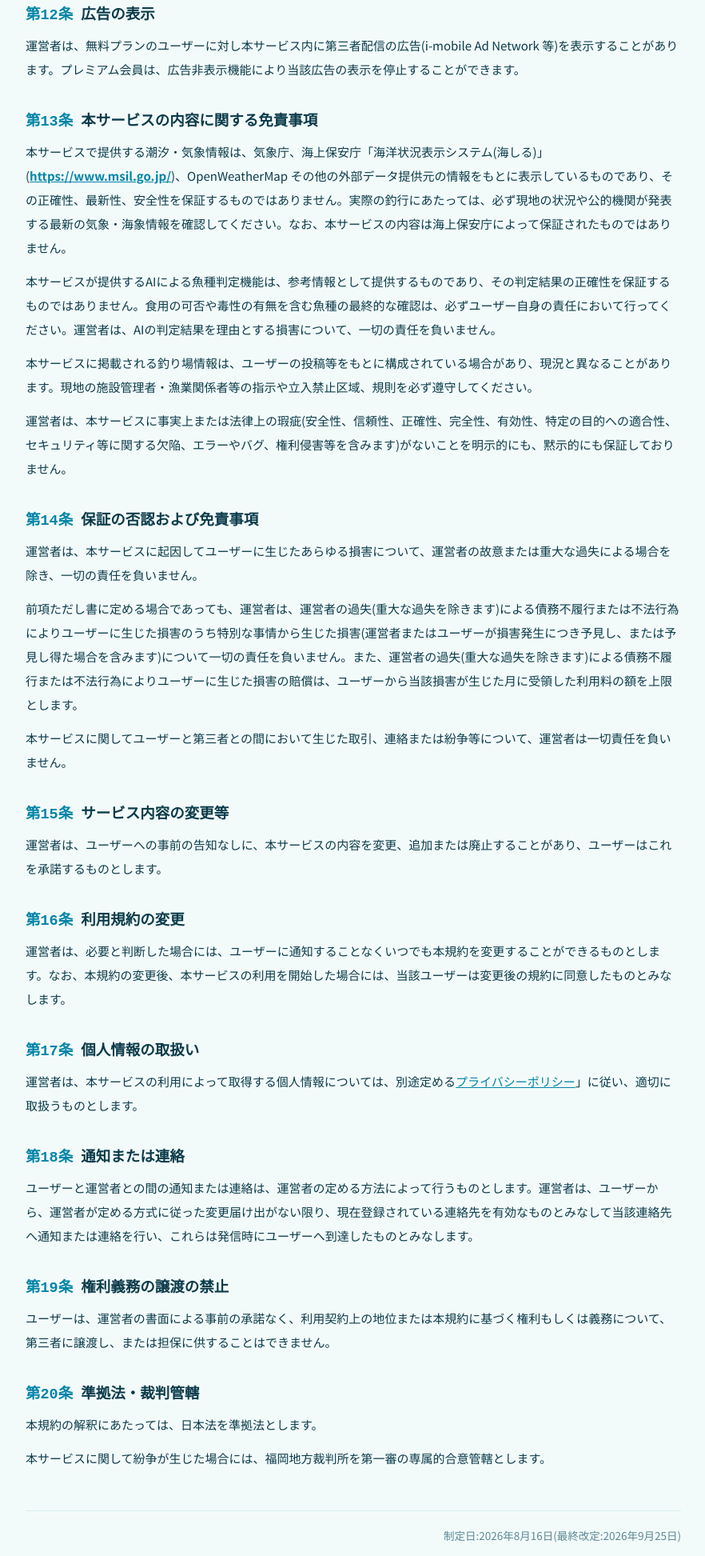
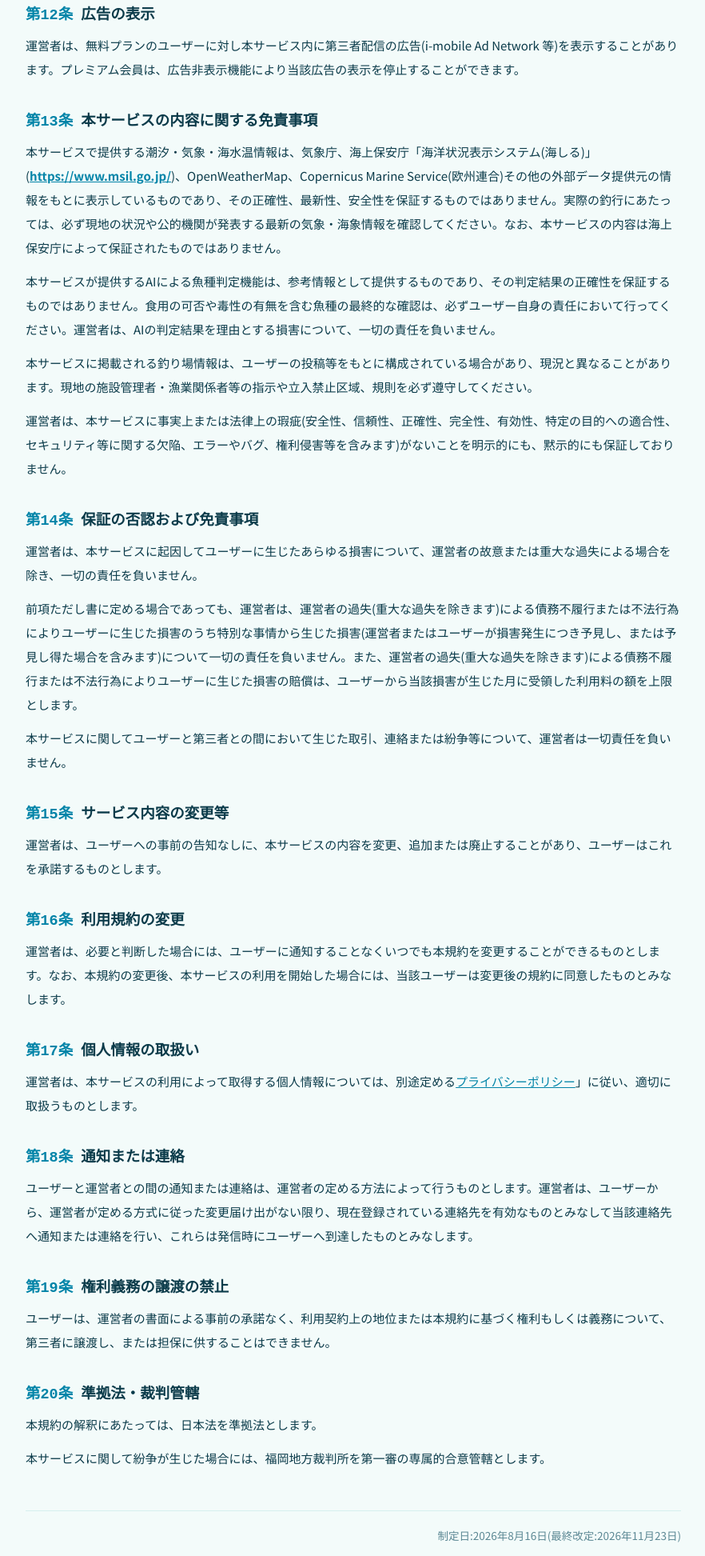
Before and after one commit to NexioLaVs/NexioLaVs.github.io, a plain HTML site: page tsurimint/terms.html in a window 1280 px wide. Shown: the part 3895-5840 px from the top of the page at 80% size, without its empty margins (198-1080 px from the left). Drawn offline with Linux system fonts and the light colour scheme; a web font is replaced by a local one.

Commit message:
海水温機能の追加に伴い、利用規約・プライバシーポリシーにCopernicus Marine Serviceを明記
プライバシーポリシー第6条の外部サービス一覧、および利用規約第13条の免責事項に、
気象庁・海しる・OpenWeatherMapと同様の扱いでCopernicus Marine Service(欧州連合)を追加。

Co-Authored-By: Claude Sonnet 5 <noreply@anthropic.com>

```diff
--- a/tsurimint/terms.html
+++ b/tsurimint/terms.html
@@ -224,7 +224,7 @@
 
     <section>
       <h2><span class="num">第13条</span>本サービスの内容に関する免責事項</h2>
-      <p>本サービスで提供する潮汐・気象情報は、気象庁、海上保安庁「海洋状況表示システム(海しる)」(<a href="https://www.msil.go.jp/" style="color:var(--sea-deep); font-weight:700;">https://www.msil.go.jp/</a>)、OpenWeatherMap その他の外部データ提供元の情報をもとに表示しているものであり、その正確性、最新性、安全性を保証するものではありません。実際の釣行にあたっては、必ず現地の状況や公的機関が発表する最新の気象・海象情報を確認してください。なお、本サービスの内容は海上保安庁によって保証されたものではありません。</p>
+      <p>本サービスで提供する潮汐・気象・海水温情報は、気象庁、海上保安庁「海洋状況表示システム(海しる)」(<a href="https://www.msil.go.jp/" style="color:var(--sea-deep); font-weight:700;">https://www.msil.go.jp/</a>)、OpenWeatherMap、Copernicus Marine Service(欧州連合)その他の外部データ提供元の情報をもとに表示しているものであり、その正確性、最新性、安全性を保証するものではありません。実際の釣行にあたっては、必ず現地の状況や公的機関が発表する最新の気象・海象情報を確認してください。なお、本サービスの内容は海上保安庁によって保証されたものではありません。</p>
       <p>本サービスが提供するAIによる魚種判定機能は、参考情報として提供するものであり、その判定結果の正確性を保証するものではありません。食用の可否や毒性の有無を含む魚種の最終的な確認は、必ずユーザー自身の責任において行ってください。運営者は、AIの判定結果を理由とする損害について、一切の責任を負いません。</p>
       <p>本サービスに掲載される釣り場情報は、ユーザーの投稿等をもとに構成されている場合があり、現況と異なることがあります。現地の施設管理者・漁業関係者等の指示や立入禁止区域、規則を必ず遵守してください。</p>
       <p>運営者は、本サービスに事実上または法律上の瑕疵(安全性、信頼性、正確性、完全性、有効性、特定の目的への適合性、セキュリティ等に関する欠陥、エラーやバグ、権利侵害等を含みます)がないことを明示的にも、黙示的にも保証しておりません。</p>
@@ -269,7 +269,7 @@
     </section>
   </article>
 
-  <div class="legal-updated">制定日:2026年8月16日(最終改定:2026年9月25日)</div>
+  <div class="legal-updated">制定日:2026年8月16日(最終改定:2026年11月23日)</div>
 </div>
 
 <footer>
```
Also changed, not shown: tsurimint/privacy.html (+2 -1 lines).
